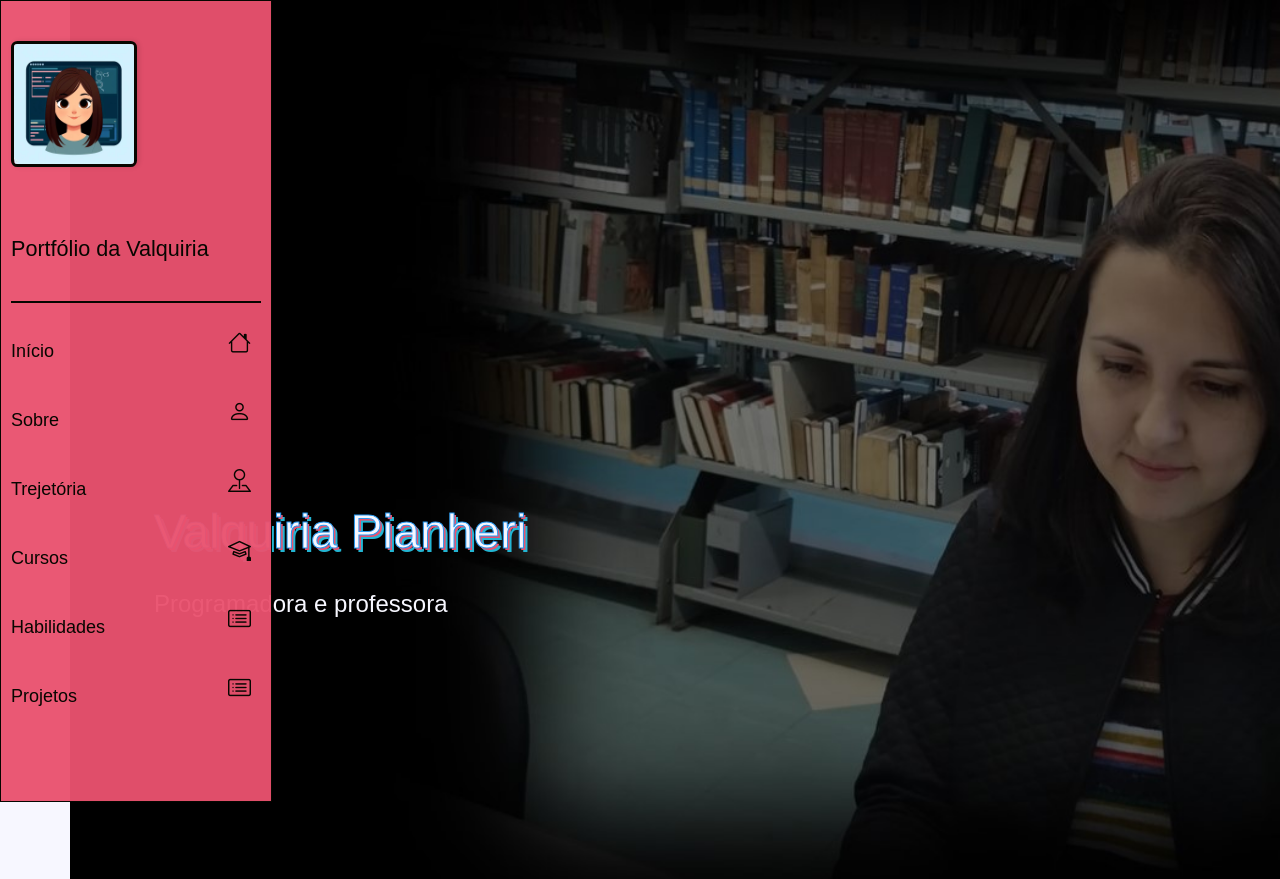
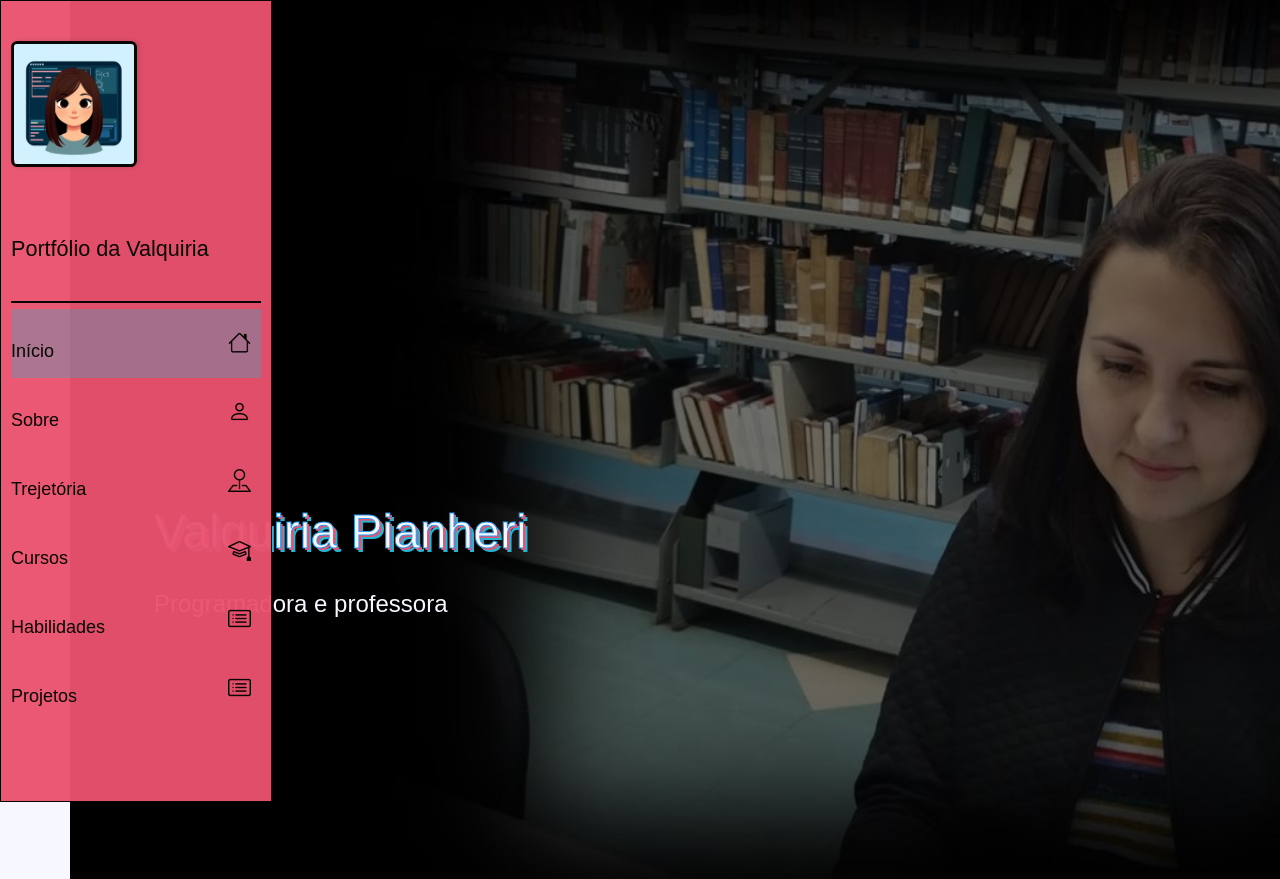
Before and after one commit to Valqps/Portfolio, a Flask app: page / in a window 1280 px wide. Shown: the top 879 px of the page. Run offline with Flask 3, Linux system fonts and the light colour scheme; some libraries are stand-ins or nearby versions; some web fonts are replaced.

Commit message:
Adição de js para seleção da seção do menu de acordo com o scroll

```diff
--- a/static/script.js
+++ b/static/script.js
@@ -1,19 +1,18 @@
-var itensDetalhados = document.querySelectorAll('menu-detalhado-oculto');
-var menuLateral = document.getElementById('menu-lateral');
+var linksMenu = document.querySelectorAll('.js-link');
+var sections = document.querySelectorAll('.section');
 
-// menuLateral.addEventListener('mousemove', () => {
-//     itensDetalhados.forEach(elemento => {
-//         console.log(elemento);
-//         // elemento.classList.remove('menu-detalhado-oculto')
-//     })
-// });
+window.addEventListener('scroll', () => {
+    sections.forEach(section => {
+        let top = window.scrollY;
+        let offset = section.offsetTop;
+        let heightSection = section.offsetHeight;
+        let idSection = section.getAttribute('id');
 
-// menuLateral.forEach(item => {
-//     item.addEventListener("click", () => {
-//         console.log('clicou');
-//         itensDetalhados.forEach(elemento => {
-//             console.log('clicou');
-//             elemento.classList.add('menu-detalhado-exibido')
-//         })
-//     })
-// })
+        if(top >= offset && top <= offset + heightSection){
+            linksMenu.forEach(link => {
+                link.classList.remove('actived');
+                document.querySelector(`nav a[href*='${idSection}']`).classList.add('actived');
+            })
+        }
+    })
+})
--- a/static/styles/menu-lateral.css
+++ b/static/styles/menu-lateral.css
@@ -93,6 +93,10 @@ hr {
     justify-content: space-between;
 }
 
+.actived div{
+    background-color: var(--cor-verde-transparente);
+}
+
 /* @media screen and (max-width: 1056px) {
     aside {
         display: none;
--- a/templates/index.html
+++ b/templates/index.html
@@ -26,33 +26,33 @@
         <hr>
         <ul>
             <li>
-                <a href="#inicio" class="navbar-item"><div class="navbar-item__container"><h3>Início</h3><i class="bi bi-house"></i></div></a>
+                <a href="#inicio" class="navbar-item js-link actived"><div class="navbar-item__container"><h3>Início</h3><i class="bi bi-house"></i></div></a>
             </li>
             <li>
-                <a href="#sobre" class="navbar-item"><div class="navbar-item__container"><h3>Sobre</h3><i class="bi bi-person"></i></div></a>
+                <a href="#sobre" class="navbar-item js-link"><div class="navbar-item__container"><h3>Sobre</h3><i class="bi bi-person"></i></div></a>
             </li>
             <li>
-                <a href="#trajetoria" class="navbar-item"><div class="navbar-item__container"><h3>Trejetória</h3><i class="bi bi-pin-map"></i></div></a>
+                <a href="#trajetoria" class="navbar-item js-link"><div class="navbar-item__container"><h3>Trejetória</h3><i class="bi bi-pin-map"></i></div></a>
             </li>
             <li>
-                <a href="#cursos" class="navbar-item"><div class="navbar-item__container"><h3>Cursos</h3><i class="bi bi-mortarboard"></i></div></a>
+                <a href="#cursos" class="navbar-item js-link"><div class="navbar-item__container"><h3>Cursos</h3><i class="bi bi-mortarboard"></i></div></a>
             </li>
             <li>
-                <a href="#habilidades" class="navbar-item"><div class="navbar-item__container"><h3>Habilidades</h3><i class="bi bi-card-list"></i></div></a>
+                <a href="#habilidades" class="navbar-item js-link"><div class="navbar-item__container"><h3>Habilidades</h3><i class="bi bi-card-list"></i></div></a>
             </li>
             <li>
-                <a href="#projetos" class="navbar-item"><div class="navbar-item__container"><h3>Projetos</h3><i class="bi bi-card-list"></i></div></a>
+                <a href="#projetos" class="navbar-item js-link"><div class="navbar-item__container"><h3>Projetos</h3><i class="bi bi-card-list"></i></div></a>
             </li>
         </ul>
     </nav>
     <main>
-        <section id="inicio">
+        <section class="section" id="inicio">
             <div>
                 <h1>Valquiria Pianheri</h1>
                 <span>Programadora e professora</span>
             </div>
         </section>
-        <section id="sobre">
+        <section class="section" id="sobre">
             <div class="texto-imagem">
                 <div>
                     <h2>Sobre mim:</h2><br>
@@ -69,7 +69,7 @@
                 </div>
             </div>
         </section>
-        <section id="trajetoria">
+        <section class="section" id="trajetoria">
             <h2>Minha trajetória:</h2>
             <ul>
                 <li class="item-timeline">
@@ -121,7 +121,7 @@
                 </li>
             </ul>
         </section>
-        <section id="cursos">
+        <section class="section" id="cursos">
             <h2>Formação e cursos:</h2>
             <div class="duas-colunas">
                 <div class="coluna">
@@ -153,7 +153,7 @@
                 </div>
             </div>
         </section>
-        <section id="habilidades">
+        <section class="section" id="habilidades">
             <h2>Competências e habilidades</h2>
             <p>Ao longo de minha trajetória, desenvolvi diversas competências e habilidades, técnicas e não técnicas. Listo abaixo as que considero principais, de acordo com a porcentagem de conhecimento que acredito ter em cada uma delas.</p>
             <div class="duas-colunas">
```
